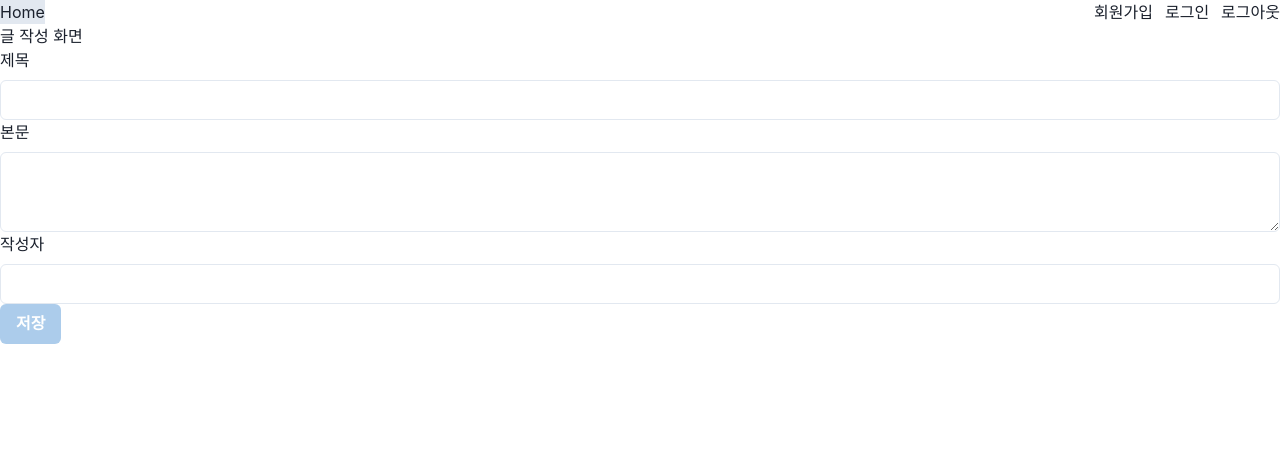
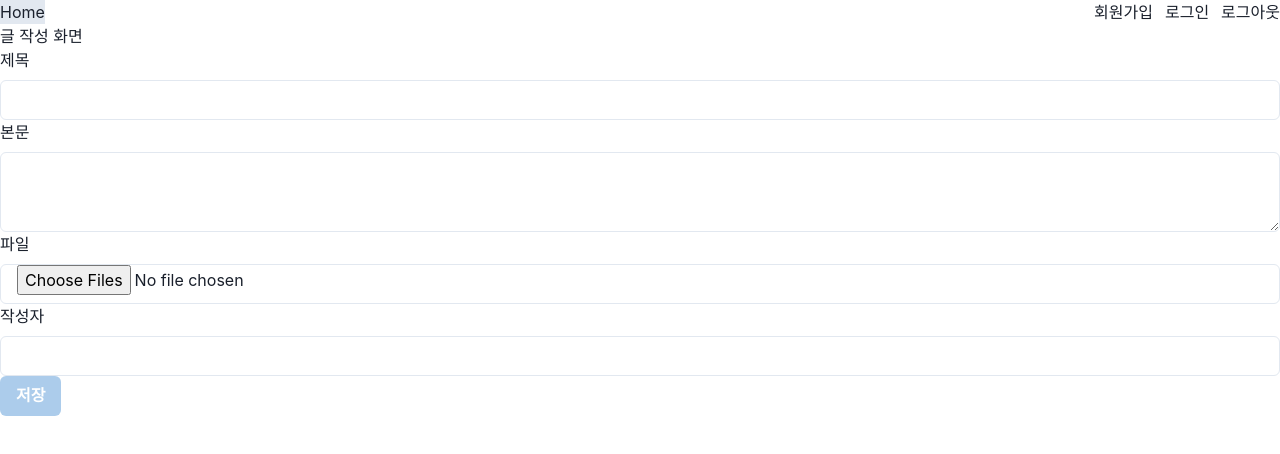
Before and after one commit to JeongYunheo/prj2-react, a React (Vite) app: page /write in a window 1280 px wide. Shown: the top 454 px of the page. Built offline with nearby package versions, Linux system fonts and the light colour scheme.

Commit message:
파일 선택시 선택된 파일을 출력

```diff
--- a/src/page/board/BoardWriter.jsx
+++ b/src/page/board/BoardWriter.jsx
@@ -15,6 +15,7 @@ import { LoginContext } from "../../component/LoginProvider.jsx";
 export function BoardWriter() {
   const [title, setTitle] = useState("");
   const [content, setContent] = useState("");
+  const [files, setFiles] = useState([]);
   const [loading, setLoading] = useState(false);
   const account = useContext(LoginContext);
   const toast = useToast();
@@ -65,6 +66,12 @@ export function BoardWriter() {
     disableSaveButton = true;
   }
 
+  // file list
+  const fileNameList = [];
+  for (let i = 0; i < files.length; i++) {
+    fileNameList.push(<li>{files[i].name}</li>);
+  }
+
   return (
     <Box>
       <Box>글 작성 화면</Box>
@@ -79,6 +86,22 @@ export function BoardWriter() {
           <FormLabel>본문</FormLabel>
           <Textarea onChange={(e) => setContent(e.target.value)} />
         </FormControl>
+      </Box>
+      <Box>
+        <FormControl>
+          <FormLabel>파일</FormLabel>
+          <Input
+            multiple
+            type={"file"}
+            accept={"image/*"}
+            onChange={(e) => {
+              setFiles(e.target.files);
+            }}
+          />
+        </FormControl>
+      </Box>
+      <Box>
+        <ul>{fileNameList}</ul>
       </Box>
       <Box>
         <FormLabel>작성자</FormLabel>
```
